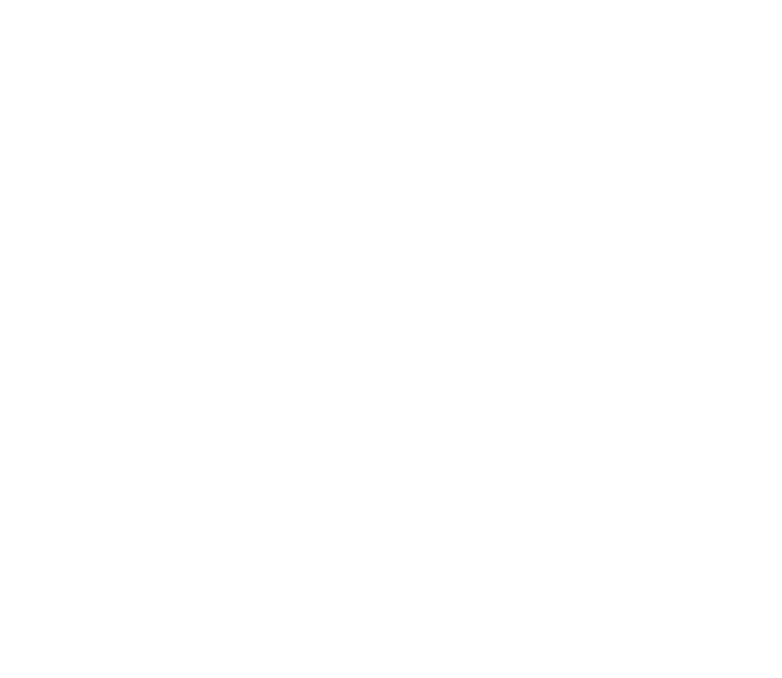
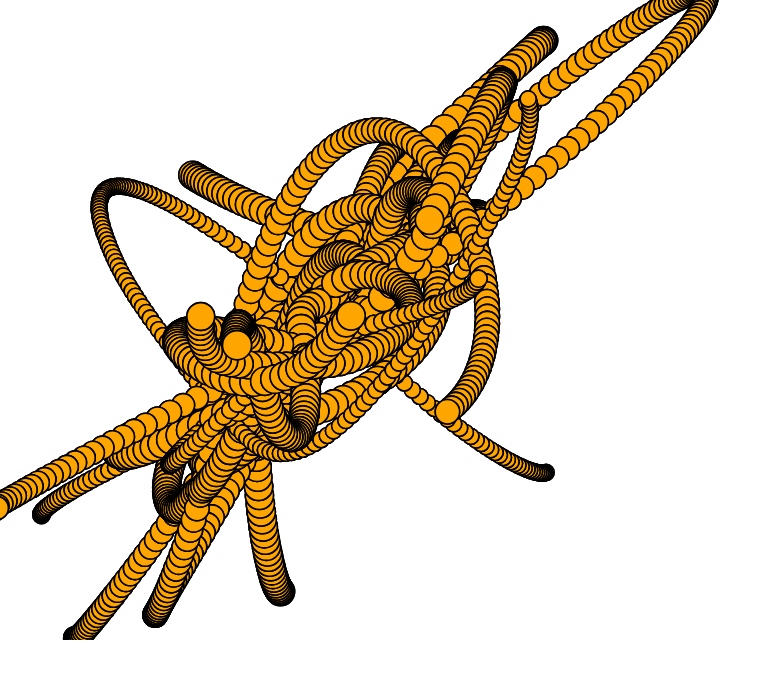
Before and after one commit to ashakirzianov/ashakirzianov-com, a Next.js app: page /knot in a window 1280 px wide. Shown: the top 678 px of the page, without its empty margins (0-782 px from the left). Built offline with nearby package versions, Linux system fonts and the light colour scheme.

Commit message:
Fix useSketcher

```diff
--- a/components/Canvas.tsx
+++ b/components/Canvas.tsx
@@ -67,17 +67,13 @@ export function Canvas({
 
 function useCanvasRef() {
     function setupCanvas(canvas: HTMLCanvasElement) {
-        console.log('setup canvas');
         let dpi = window.devicePixelRatio || 1;
         // dpi *= 2;
-        console.log('dpi', dpi);
         let style = getComputedStyle(canvas);
         let styleWidth = style.getPropertyValue('width');
         let styleHeight = style.getPropertyValue('height');
         let width = parseInt(styleWidth, 10) * dpi;
         let height = parseInt(styleHeight, 10) * dpi;
-        console.log('current', canvas.width, canvas.height);
-        console.log('attributes to set', width, height, styleWidth, styleHeight);
         canvas.setAttribute('width', width.toString());
         canvas.setAttribute('height', height.toString());
         // canvas.getContext('2d')?.scale(dpi, dpi);
--- a/hooks/sketcher.ts
+++ b/hooks/sketcher.ts
@@ -1,15 +1,27 @@
-import { RenderFrameFunc } from "@/components/Canvas";
 import { StartUniverseOut } from "@/sketcher";
-import { useEffect, useLayoutEffect, useRef } from "react";
+import { useEffect } from "react";
 
-function noop() { }
-export function useSketcher(starter: () => StartUniverseOut) {
-    let outRef = useRef<RenderFrameFunc>();
+export function useSketcher({ sketch, period }: {
+    sketch: StartUniverseOut,
+    period: number,
+}) {
     useEffect(() => {
-        let { renderFrame } = starter();
-        outRef.current = renderFrame;
+        let timeout: any;
+        function cleanup() {
+            if (timeout) {
+                clearTimeout(timeout);
+                timeout = undefined;
+            }
+        }
+        function loop() {
+            sketch.tick();
+            cleanup();
+            timeout = setTimeout(loop, period);
+        }
+        loop();
+        return cleanup;
     }, []);
     return {
-        renderFrame: outRef.current ? outRef.current : noop,
+        renderFrame: sketch.renderFrame,
     };
 }
--- a/pages/knot.tsx
+++ b/pages/knot.tsx
@@ -1,4 +1,4 @@
-'use client';
+// 'use client';
 
 import { Canvas } from "@/components/Canvas";
 import { useSketcher } from "@/hooks/sketcher";
@@ -6,17 +6,18 @@ import knot from "@/sketches/knot";
 import Head from "next/head";
 
 function KnotComp() {
-    let { renderFrame } = useSketcher(() => knot({
-        count: 8,
-        velocityAmp: 0.5,
-        radiusRange: { min: 0.5, max: 5 },
-        color: 'orange',
-    }));
+    let { renderFrame } = useSketcher({
+        sketch: knot({
+            count: 8,
+            velocityAmp: 0.5,
+            radiusRange: { min: 0.5, max: 5 },
+            color: 'orange',
+        }),
+        period: 40,
+    });
     return <Canvas
         renderFrame={renderFrame}
         animated={true}
-        width={500}
-        height={600}
     />
 }
 
--- a/sketcher/start.ts
+++ b/sketcher/start.ts
@@ -13,34 +13,15 @@ export type StartUniverseProps = {
 };
 export type StartUniverseOut = {
     renderFrame: (canvad: Canvas) => void,
+    tick: () => void,
 };
 export function startUniverse({
     universe,
     render,
     law,
-    period,
-    skip,
     canvas,
     background,
 }: StartUniverseProps): StartUniverseOut {
-    let firstPeriod = period;
-    if (skip) {
-        let count = Math.floor(skip / period);
-        for (let i = 0; i < count; i++) {
-            if (canvas) {
-                render({ canvas, universe });
-            }
-            let next = law({ universe });
-            universe = next.universe;
-        }
-        firstPeriod = skip % period;
-    }
-    function loop() {
-        let next = law({ universe });
-        universe = next.universe;
-        setTimeout(loop, period);
-    }
-    setTimeout(loop, firstPeriod);
     if (background && canvas) {
         canvas.context.save();
         canvas.context.fillStyle = background;
@@ -51,5 +32,9 @@ export function startUniverse({
     function renderFrame(canvas: Canvas) {
         render({ canvas, universe });
     }
-    return { renderFrame };
+    function tick() {
+        let next = law({ universe });
+        universe = next.universe;
+    }
+    return { renderFrame, tick };
 }
--- a/sketches/knot.ts
+++ b/sketches/knot.ts
@@ -12,7 +12,7 @@ export default function knot({
   velocityAmp: number,
   color: Color,
 }) {
-  let { renderFrame } = startUniverse({
+  return startUniverse({
     universe: function (): Universe {
       let dimensions = {
         x: { min: -100, max: 100 },
@@ -53,5 +53,4 @@ export default function knot({
     period: 20,
     skip: 0,
   });
-  return { renderFrame };
 }
```
